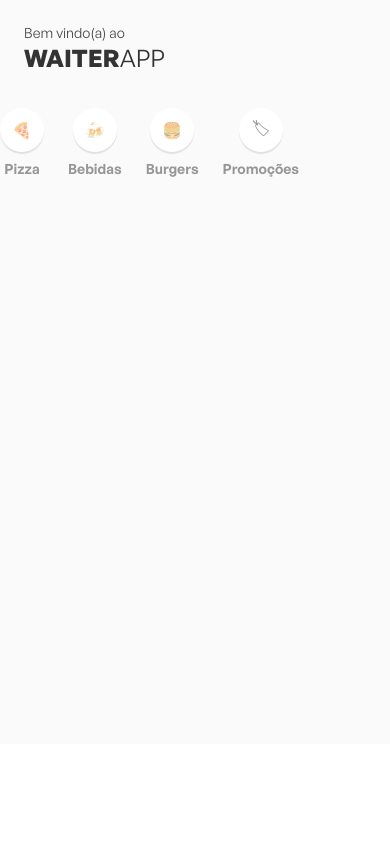
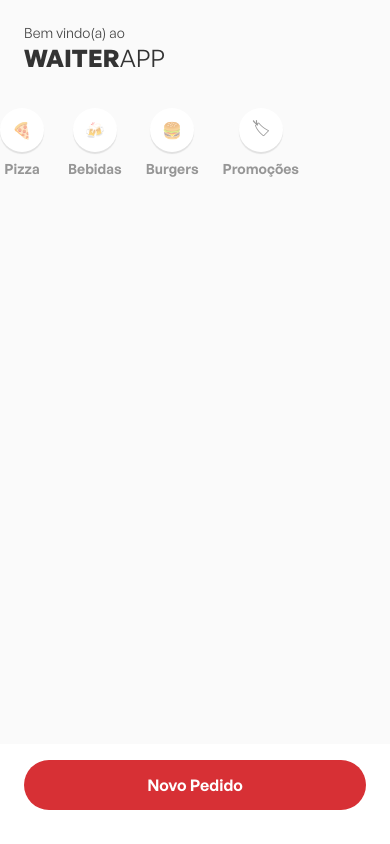
Before and after one commit to Viniciusrbr/waiterapp, a React Native app in the folder mobile/: screen / in a window 390 px wide. Built offline with nearby package versions, Linux system fonts and the light colour scheme.

Commit message:
feat: reusable button

```diff
--- a/mobile/src/Main/index.tsx
+++ b/mobile/src/Main/index.tsx
@@ -1,3 +1,4 @@
+import { Button } from "../components/Button";
 import { Categories } from "../components/Categories";
 import { Header } from "../components/Header";
 import { Menu } from "../components/Menu";
@@ -20,8 +21,11 @@
       </Container>
 
       <Footer>
-        {/* Footer */}
-        <FooterContainer></FooterContainer>
+        <FooterContainer>
+          <Button onPress={() => { }}>
+            Novo Pedido
+          </Button>
+        </FooterContainer>
       </Footer>
     </>
   );
--- a/mobile/src/Main/styles.ts
+++ b/mobile/src/Main/styles.ts
@@ -21,9 +21,8 @@
 export const Footer = styled.View`
   min-height: 100px;
   background: #fff;
+  padding: 16px 24px;
 `;
 
 
-export const FooterContainer = styled.SafeAreaView`
-
-`;
+export const FooterContainer = styled.SafeAreaView``;
--- /dev/null
+++ b/mobile/src/components/Button/index.tsx
@@ -0,0 +1,28 @@
+import { ActivityIndicator } from 'react-native';
+import { Container } from './styles';
+import { Text } from '../Text';
+
+interface ButtonProps {
+  children: string;
+  onPress: () => void;
+  disabled?: boolean;
+  loading?: boolean;
+}
+
+export function Button({ children, onPress, disabled, loading }: ButtonProps) {
+  return (
+    <Container onPress={onPress} disabled={disabled || loading}>
+      {!loading && (
+        <Text weight='600' color='#fff'>
+          {children}
+        </Text>
+      )}
+
+      {loading && (
+        <ActivityIndicator
+          color="#fff"
+        />
+      )}
+    </Container>
+  );
+}
--- /dev/null
+++ b/mobile/src/components/Button/styles.ts
@@ -0,0 +1,9 @@
+import styled from 'styled-components/native';
+
+export const Container = styled.TouchableOpacity`
+  background-color: ${({ disabled }) => disabled ? '#999' : '#D73035'};
+  border-radius: 48px;
+  padding: 14px 24px;
+  align-items: center;
+  justify-content: center;
+`;
```
